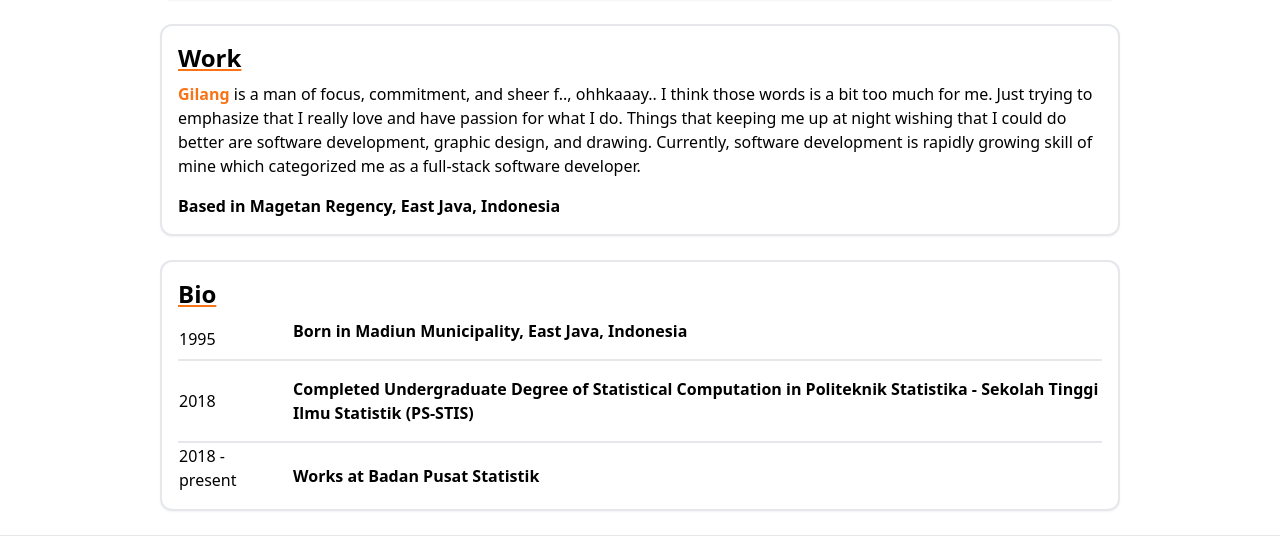
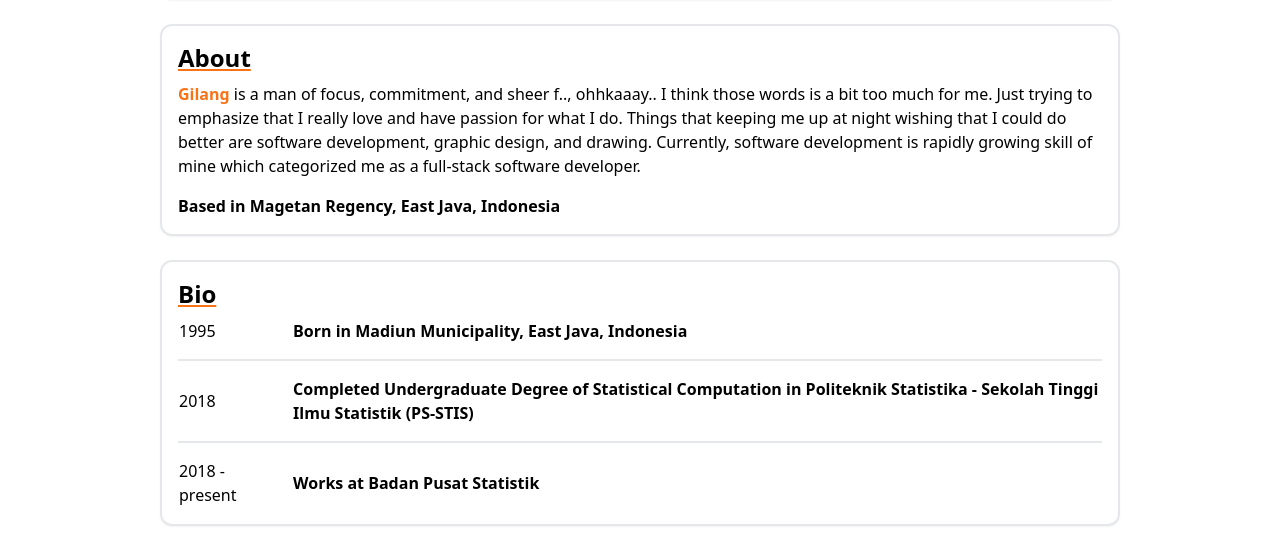
Before and after one commit to agilangp/portoforme, a Next.js app: page / in a window 1280 px wide. Shown: the part 410-952 px from the top of the page. Built offline with nearby package versions, Linux system fonts and the light colour scheme.

Commit message:
section change

```diff
--- a/pages/index.tsx
+++ b/pages/index.tsx
@@ -113,7 +113,7 @@ const Home: NextPage = () => {
             </div>
             <div className="mt-6 p-4 rounded-xl border-2 dark:border-zinc-800 shadow-sm">
                 <p className="mb-2 font-semibold underline text-2xl decoration-orange-500">
-                    Work
+                    About
                 </p>
                 <p>
                     <b className="text-orange-500">Gilang</b> is a man of focus,
@@ -137,7 +137,7 @@ const Home: NextPage = () => {
                 <table>
                     <tbody>
                         <tr>
-                            <td className="pr-4">1995</td>
+                            <td className="pr-4 pb-4">1995</td>
                             <td className="font-semibold pb-4">
                                 Born in Madiun Municipality, East Java,
                                 Indonesia
@@ -154,7 +154,7 @@ const Home: NextPage = () => {
                             </td>
                         </tr>
                         <tr>
-                            <td className="pr-4">2018 - present</td>
+                            <td className="pr-4 pt-4">2018 - present</td>
                             <td className="font-semibold pt-4">
                                 Works at Badan Pusat Statistik
                             </td>
```
